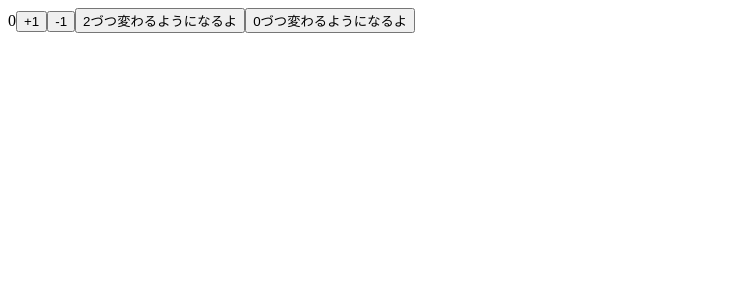
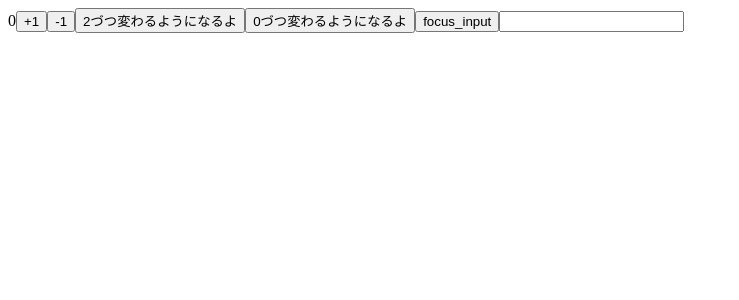
Before and after one commit to ajunajunajun/hooksWorld, a React (Create React App) app: page / in a window 1280 px wide. Shown: the top 300 px of the page, without its empty margins (0-739 px from the left). Built offline with nearby package versions, Linux system fonts and the light colour scheme.

Commit message:
use useRef

```diff
--- a/src/App.tsx
+++ b/src/App.tsx
@@ -3,7 +3,8 @@ import React, {
   useEffect,
   useContext,
   useCallback,
-  useMemo
+  useMemo,
+  useRef
 } from 'react'
 
 type Props = {
@@ -16,6 +17,7 @@ export default ({ initial = 0 }: Props) => {
   const [count, setCount] = useState(initial)
   const [num, setNum] = useState(1)
   const { context } = useContext(testContext)
+  const inputRef = useRef<HTMLInputElement>(null)
 
   useEffect(() => {
     console.log(context)
@@ -31,6 +33,12 @@ export default ({ initial = 0 }: Props) => {
   const increment_num = useCallback(() => setNum(num => num + 1), [])
   const decrement_num = useCallback(() => setNum(dec_num_1), [dec_num_1])
 
+  const focus_input = useCallback(() => {
+    if (inputRef && inputRef.current) {
+      inputRef.current.focus()
+    }
+  }, [])
+
   return (
     <>
       {count}
@@ -38,6 +46,8 @@ export default ({ initial = 0 }: Props) => {
       <button onClick={decrement}>-{num}</button>
       <button onClick={increment_num}>{num + 1}づつ変わるようになるよ</button>
       <button onClick={decrement_num}>{num - 1}づつ変わるようになるよ</button>
+      <button onClick={focus_input}>focus_input</button>
+      <input ref={inputRef} type="text" />
     </>
   )
 }
```
